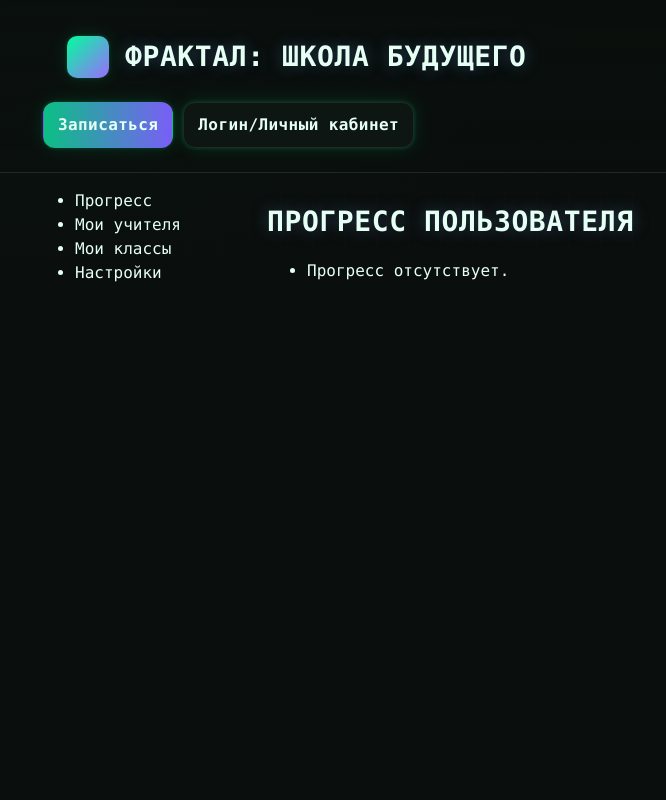
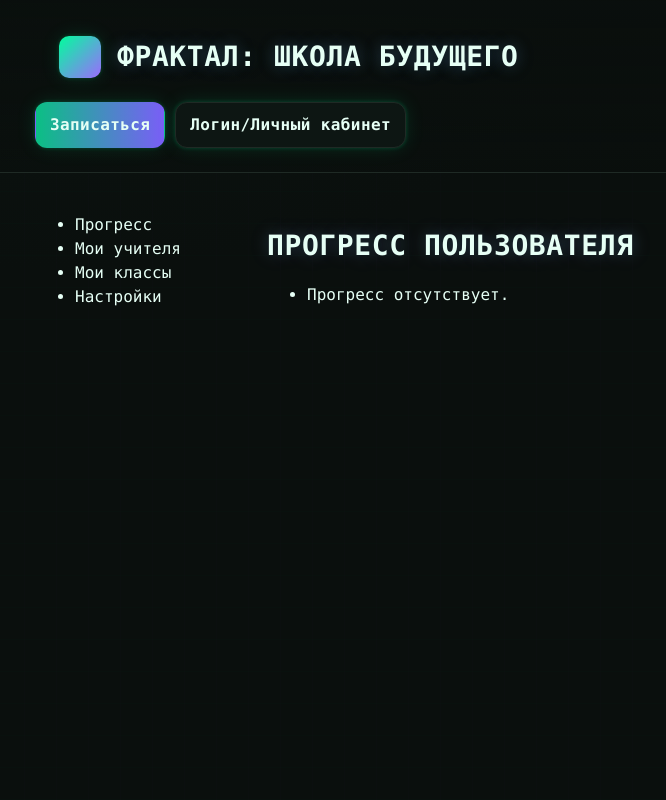
Before and after one commit to EPMAKOBB/django-site, a Django app: page /accounts/dashboard/ in a window 1280 px wide. Shown: the whole page, without its empty margins (71-737 px from the left). Run offline with Django 5.2, Linux system fonts and the light colour scheme; the visitor is signed in with stand-in values (Sample User, id 1); data that the repository does not hold is empty.

Commit message:
Replace wrap with container and update spacing

```diff
--- a/static/css/cyber.css
+++ b/static/css/cyber.css
@@ -16,7 +16,6 @@ body{
   background: radial-gradient(1200px 600px at 10% 0%, #0b1310 0%, var(--bg) 45%) fixed;
   color:var(--text);
 }
-.wrap{max-width:1100px; margin-inline:auto; padding:24px;}
 header{
   position:sticky; top:0; z-index:10; backdrop-filter: blur(8px);
   background: linear-gradient(180deg, rgba(10,15,13,0.85), rgba(10,15,13,0.55));
--- a/static/css/main.css
+++ b/static/css/main.css
@@ -8,7 +8,7 @@ a { color: inherit; text-decoration: none; }
 
 /* Header */
 header { position: sticky; top: 0; z-index: 50; backdrop-filter: blur(10px); background: color-mix(in srgb, var(--bg) 85%, transparent); border-bottom: 1px solid var(--border); }
-.container { max-width: 1100px; margin: 0 auto; padding: 0 16px; }
+.container { max-width: 1100px; margin: 0 auto; padding: 24px 16px; }
 .row { display: flex; align-items: center; justify-content: space-between; padding: 14px 0; }
 .brand { display: flex; gap: 10px; align-items: center; font-weight: 700; letter-spacing: 0.3px; }
 .brand-badge {
--- a/templates/base.html
+++ b/templates/base.html
@@ -11,7 +11,7 @@
 <body>
   <div class="matrix"></div>
   <header>
-    <div class="wrap">
+    <div class="container">
       <a href="{% url 'home' %}" class="brand">
         <div class="avatar" aria-hidden="true"></div>
         <h1>Фрактал: школа будущего<span class="cursor">_</span></h1>
```
